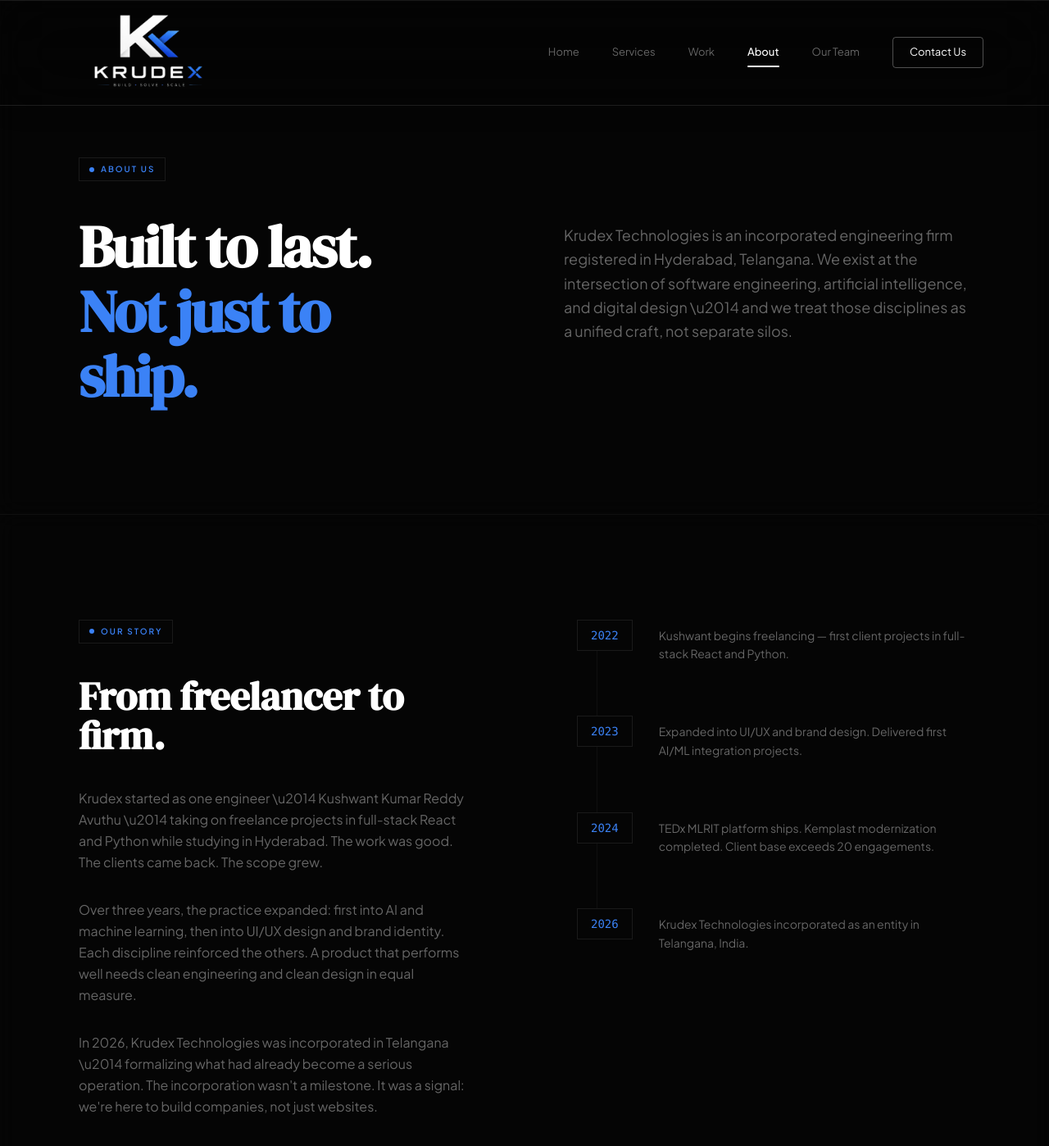
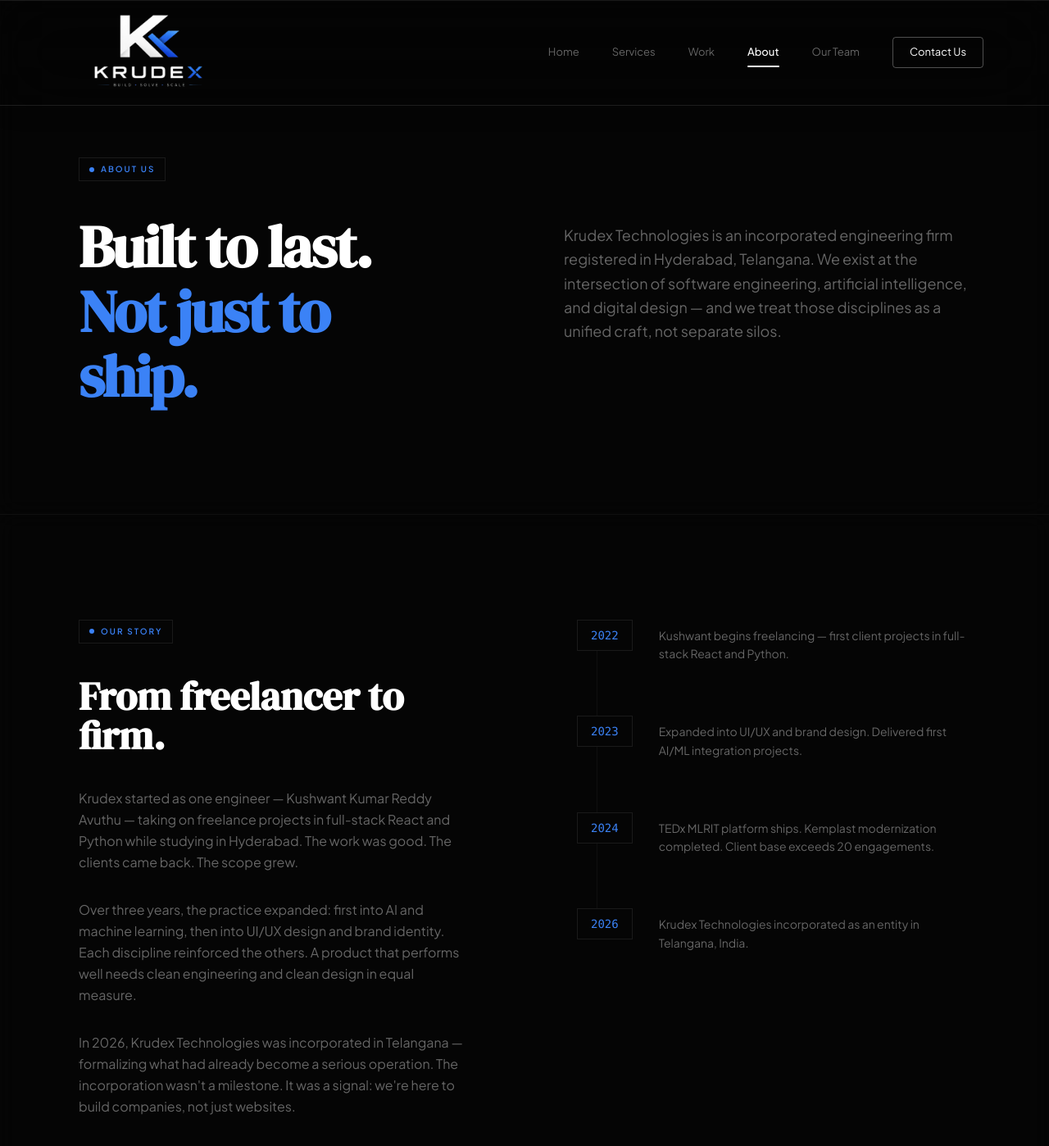
Before and after one commit to mdeocder24/Krudex-Tech, a Next.js app: page /about in a window 1280 px wide. Shown: the top 1398 px of the page at 82% size. Built offline with nearby package versions, Linux system fonts and the light colour scheme.

Commit message:
feat: add About page with company history, timeline, and core operating principles

```diff
--- a/src/app/about/page.tsx
+++ b/src/app/about/page.tsx
@@ -9,7 +9,7 @@
 const timelineData = [
   {
     year: "2022",
-    text: "Kushwant begins freelancing \u2014 first client projects in full-stack React and Python."
+    text: "Kushwant begins freelancing — first client projects in full-stack React and Python."
   },
   {
     year: "2023",
@@ -29,7 +29,7 @@
   {
     num: "01",
     title: "Architecture first",
-    text: "We design systems before writing code. Every project begins with a technical specification that both parties agree on \u2014 so scope is clear before a single sprint starts."
+    text: "We design systems before writing code. Every project begins with a technical specification that both parties agree on — so scope is clear before a single sprint starts."
   },
   {
     num: "02",
@@ -39,7 +39,7 @@
   {
     num: "03",
     title: "Measurable outcomes",
-    text: "Every engagement has defined success criteria \u2014 Lighthouse scores, latency budgets, accuracy thresholds. If we can't measure it, we won't promise it."
+    text: "Every engagement has defined success criteria — Lighthouse scores, latency budgets, accuracy thresholds. If we can't measure it, we won't promise it."
   },
   {
     num: "04",
@@ -81,7 +81,7 @@
               transition={{ duration: 0.6, delay: 0.2 }}
             >
               <p className="text-krudex-muted text-lg leading-relaxed pt-8 lg:pt-0">
-                Krudex Technologies is an incorporated engineering firm registered in Hyderabad, Telangana. We exist at the intersection of software engineering, artificial intelligence, and digital design \u2014 and we treat those disciplines as a unified craft, not separate silos.
+                Krudex Technologies is an incorporated engineering firm registered in Hyderabad, Telangana. We exist at the intersection of software engineering, artificial intelligence, and digital design — and we treat those disciplines as a unified craft, not separate silos.
               </p>
             </motion.div>
           </div>
@@ -110,13 +110,13 @@
               </h2>
               <div className="flex flex-col gap-8 text-krudex-muted text-base leading-relaxed">
                 <p>
-                  Krudex started as one engineer \u2014 Kushwant Kumar Reddy Avuthu \u2014 taking on freelance projects in full-stack React and Python while studying in Hyderabad. The work was good. The clients came back. The scope grew.
+                  Krudex started as one engineer — Kushwant Kumar Reddy Avuthu — taking on freelance projects in full-stack React and Python while studying in Hyderabad. The work was good. The clients came back. The scope grew.
                 </p>
                 <p>
                   Over three years, the practice expanded: first into AI and machine learning, then into UI/UX design and brand identity. Each discipline reinforced the others. A product that performs well needs clean engineering and clean design in equal measure.
                 </p>
                 <p>
-                  In 2026, Krudex Technologies was incorporated in Telangana \u2014 formalizing what had already become a serious operation. The incorporation wasn&apos;t a milestone. It was a signal: we&apos;re here to build companies, not just websites.
+                  In 2026, Krudex Technologies was incorporated in Telangana — formalizing what had already become a serious operation. The incorporation wasn&apos;t a milestone. It was a signal: we&apos;re here to build companies, not just websites.
                 </p>
               </div>
             </motion.div>
```
